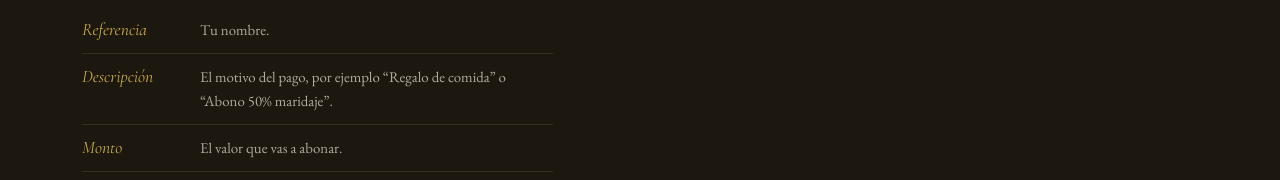
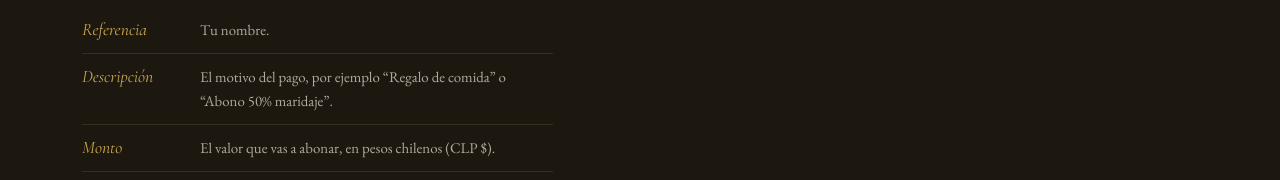
Before and after one commit to dela1305/te-moai-sunset, a plain HTML site: page index.html in a window 1280 px wide. Shown: the part 6523-6703 px from the top of the page. Drawn offline with nearby package versions, Linux system fonts and the light colour scheme.

Commit message:
Pagos online: indicar que el monto es en pesos chilenos (CLP $) [skip ci]
Co-Authored-By: Claude Sonnet 5.5 <noreply@anthropic.com>

```diff
--- a/index.html
+++ b/index.html
@@ -770,7 +770,7 @@
         <dl class="pay-fields">
           <div><dt>Referencia</dt><dd>Tu nombre.</dd></div>
           <div><dt>Descripción</dt><dd>El motivo del pago, por ejemplo &ldquo;Regalo de comida&rdquo; o &ldquo;Abono 50% maridaje&rdquo;.</dd></div>
-          <div><dt>Monto</dt><dd>El valor que vas a abonar.</dd></div>
+          <div><dt>Monto</dt><dd>El valor que vas a abonar, en pesos chilenos (CLP&nbsp;$).</dd></div>
           <div><dt>Identificación</dt><dd>Selecciona RUT y escríbelo con puntos y guion (por ejemplo, 12.345.678-9).</dd></div>
           <div><dt>Correo</dt><dd>Tu correo electrónico. Luego presiona <b>Pagar</b>.</dd></div>
         </dl>
```
